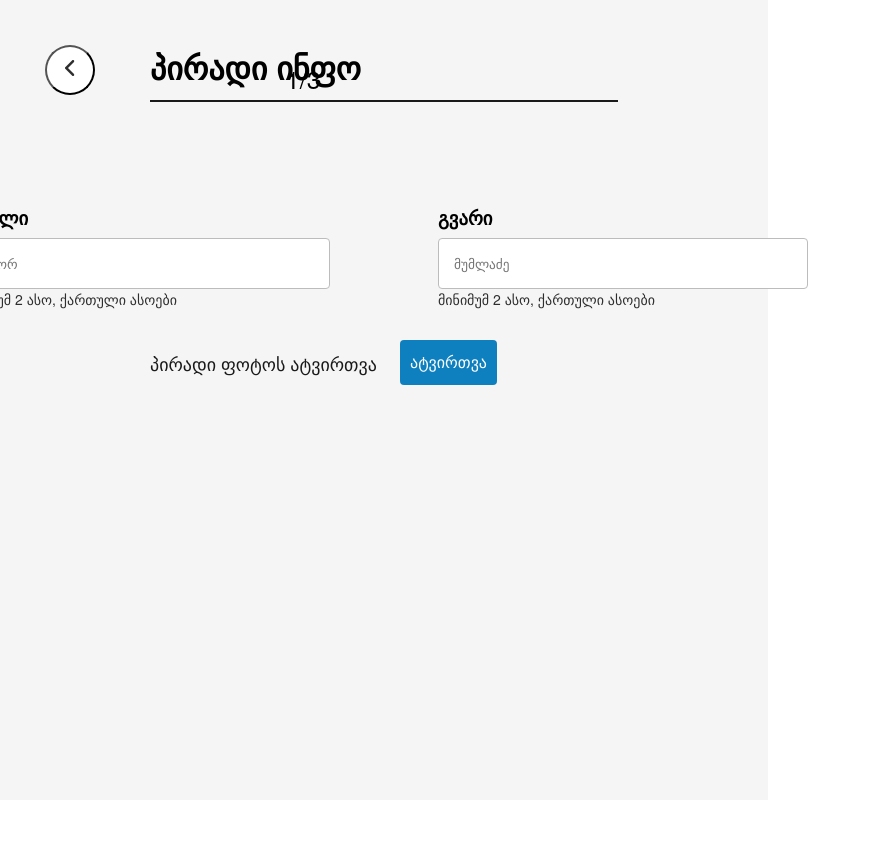
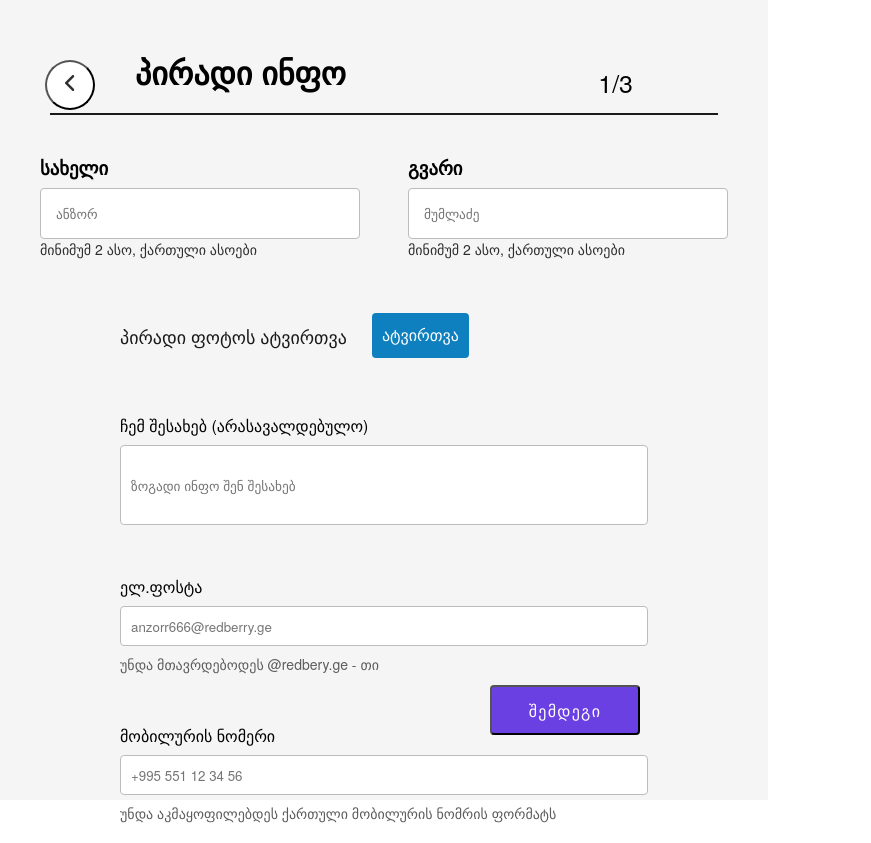
Before and after one commit to SebMucha/redberry, a plain HTML site: page piradi.html in a window 1280 px wide. Shown: the whole page, without its empty margins (0-871 px from the left). Before the commit the page ends 800 px from the top, so only its background shows below. Drawn offline with Linux system fonts and the light colour scheme; a web font is replaced by a local one.

Commit message:
changed up the positioning to flex and finished first page html css

```diff
--- a/assets/javascript/piradi.js
+++ b/assets/javascript/piradi.js
@@ -2,4 +2,3 @@ document.querySelector('#redirect_button2')
 .addEventListener('click', () => {
     window.location.href = 'home.html'
 });
-console.log('awdnajhfashdb');
--- a/assets/scss/structure/piradi.scss
+++ b/assets/scss/structure/piradi.scss
@@ -4,12 +4,14 @@ div.hero1{
     background-color: #f5f5f5;
     display: flex;
     flex-direction: column;
+    padding: 50px;
     header{
-        width: 60%;
+        width: 100%;
         height: 100px;
-        position: absolute;
-        top: 0;
-        left: 0;
+        display: flex;
+        flex-direction: column;
+        align-items: center;
+        justify-content: center;
     }
     button#redirect_button2{
         border-radius: 50%;
@@ -19,42 +21,41 @@ div.hero1{
         background: #FFFFFF;
         position: absolute;
         left: 45px;
-        top: 45px;
+        top: 60px;
     }
+    div.cont{
+        width: 100%;
+    }
+    div.a{
+        display: flex;
+        align-items: center;
+        justify-content: space-between;
+        padding: 5px 85px;
+    }
+    h1.priv_info{
+        margin-bottom: 15px;
 
-    h1.priv_info{
-        position: absolute;
-        left: 150px;
-        top: 50px;
     }
     div.underline{
-        position: absolute;
-        left: 150px;
-        top: 100px;
         border: 1px solid #1A1A1A;
-        width: calc(100% - 300px);
        }
     p.hero_counter{
-        position: absolute;
-        top: 60px;
-        left: calc(60% - 175px);
         font-size: 25px;
     }
 
     div.inputfields{
         display: flex;
         justify-content: center;
-        position: absolute;
-        top: 200px;
-        width: 60%;
-        gap: 60px;
+        margin-top: 35px;
+        margin-bottom: 50px;
+
         div.inputfield_left{
             display: flex;
             flex-direction: column;
             padding: 8px 24px;
             gap: 8px;
             div.left_form{
-                width: 370px;
+                width: 40vh;
                     form.myform_left input.fname{
                     box-sizing: border-box;
                     background: #FFFFFF;
@@ -77,7 +78,7 @@ div.hero1{
             padding: 8px 24px;
             gap: 8px;
             div.right_form{
-                width: 370px;
+                width: 40vh;
                     form.myform_right input.lname{
                     box-sizing: border-box;
                     background: #FFFFFF;
@@ -95,13 +96,14 @@ div.hero1{
             }
         }
     }
+    div.img{
+        display: flex;
+        gap: 25px;
+        padding: 5px 70px;
+        margin-bottom: 40px;
     }
 
-
     p.photo_link{
-    position: absolute;
-    left: 150px;
-    top: 350px;
         font-size: 18px;
         color: #1A1A1A;
     }
@@ -110,9 +112,6 @@ input#pic_upload{
     }
     label{
         padding: 10px 10px 12px;
-    position: absolute;
-    left: 400px;
-    top: 340px;
         color: white;
         background: #0E80BF;
         border-radius: 4px;
@@ -121,16 +120,70 @@ label{
 
 
     div.about_me{
-    // display: flex;
-    // flex-direction: column;
-    // align-items: flex-start;
-    // padding: 8px 24px;
-    // gap: 8px;
-    // position: absolute;
-    // width: 846px;
-    // height: 148px;
-    // left: calc(50% - 846px/2 - 411px);
-    // top: 393px;
+        display: flex;
+        flex-direction: column;
+        gap: 8px;
+        padding: 20px 70px;
+        input{
+            box-sizing: border-box;
+            height: 10vh;
+            border: 1px solid #BCBCBC;
+            border-radius: 4px;
+            padding: 10px;
+        }
+    }
+    div.email{
+        display: flex;
+        flex-direction: column;
+        gap: 8px;
+        padding: 20px 70px;
+        margin-bottom: 10px;
+        margin-top: 10px;
+        input.email_input{
+            box-sizing: border-box;
+            height: 5vh;
+            border: 1px solid #BCBCBC;
+            border-radius: 4px;
+            padding: 10px;
 
-    width: 100px;
         }
+        p.email_text{
+            color: #5d5b5b;
+            font-size: 14px;
+        }
+    }
+    div.number{
+        display: flex;
+        flex-direction: column;
+        gap: 8px;
+        padding: 20px 70px;
+        input.number_input{
+            box-sizing: border-box;
+            height: 5vh;
+            border: 1px solid #BCBCBC;
+            border-radius: 4px;
+            padding: 10px;
+        }
+        p.number_text{
+            color: #5d5b5b;
+            font-size: 14px;
+        }
+    }
+    button#redirect_button3{
+        display: flex;
+        align-items: center;
+        position: absolute;
+        right: 80vh;
+        bottom: 65px;
+        width: 150px;
+        height: 50px;
+        background: #6B40E3;
+        border-radius: 4px;
+        p{
+            letter-spacing: 0.08em;
+            color: #FFFFFF;
+            font-size: 16px;
+            margin: 0 auto;
+        }
+    }
+}
--- a/piradi.html
+++ b/piradi.html
@@ -13,9 +13,14 @@
         <button id="redirect_button2">
             <img src="./assets/pics/Vector.png" alt="">
         </button>
+        <div class="cont">
+            <div class="a">
                 <h1 class="priv_info">პირადი ინფო</h1>
+                <p class="hero_counter">1/3</p>
+            </div>
+
             <div class="underline"></div>
-        <p class="hero_counter">1/3</p>
+        </div>
     </header>
 
 
@@ -41,7 +46,7 @@
         </div>
         </div>
 
-        <div>
+        <div class="img">
             <p class="photo_link">პირადი ფოტოს ატვირთვა</p>
             <form>
                 <input type="file" id="pic_upload" accept="image/png image/jpg">
@@ -49,12 +54,27 @@
             </form>
         </div>
 
-        <div class="about_me"></div>
+        <div class="about_me">
+            <p>ჩემ შესახებ (არასავალდებულო)</p>
+            <input type="text" class="about_me_input" placeholder="ზოგადი ინფო შენ შესახებ">
         </div>
 
+        <div class="email">
+            <p>ელ.ფოსტა</p>
+            <input type="text" class="email_input" placeholder="anzorr666@redberry.ge">
+            <p class="email_text">უნდა მთავრდებოდეს @redbery.ge - თი</p>
+        </div>
 
+        <div class="number">
+            <p>მობილურის ნომერი</p>
+            <input type="text" class="number_input" placeholder="+995 551 12 34 56">
+            <p class="number_text">უნდა აკმაყოფილებდეს ქართული მობილურის ნომრის ფორმატს</p>
+        </div>
 
-
+        <button id="redirect_button3">
+            <p>შემდეგი</p>
+        </button>
+</div>
     <script src="./assets/javascript/piradi.js"></script>
 </body>
 </html>
```
Also changed, not shown: assets/scss/main.css, 1 other file. Lines whose indentation alone changed are shown as unchanged.
